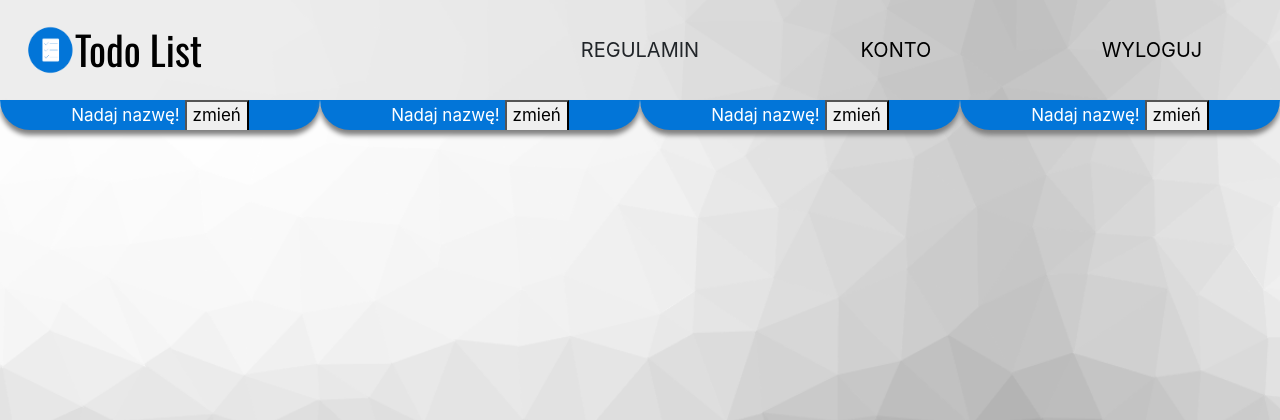
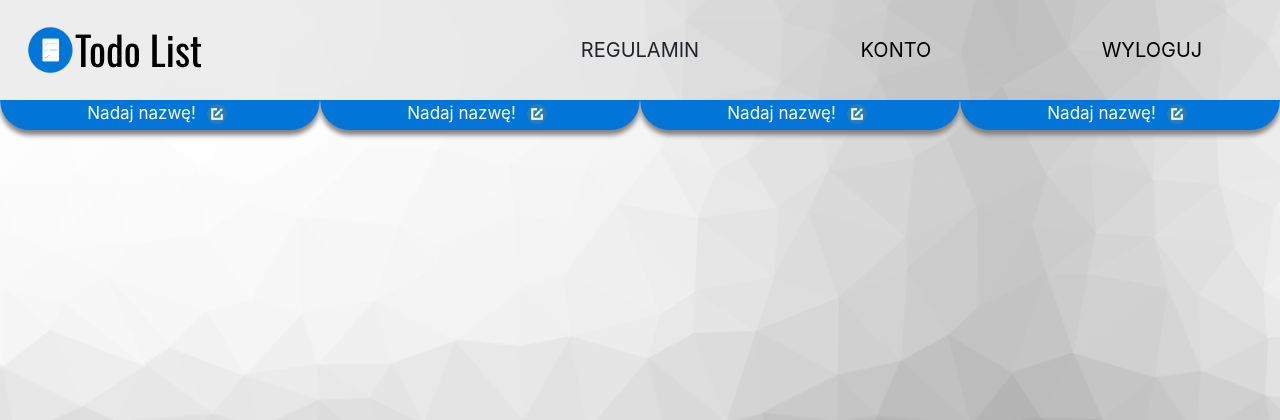
Before and after one commit to JakubC0401/projektG-owaniaHTML, a PHP site: page /mainpage.php in a window 1280 px wide. Shown: the top 420 px of the page. Run offline with PHP 8.4, Linux system fonts and the light colour scheme; the visitor is signed in with stand-in values (Sample User, id 1); data that the repository does not hold is empty; some libraries are stand-ins or nearby versions.

Commit message:
poprawka wygladu buttonow

```diff
--- a/mainpage.php
+++ b/mainpage.php
@@ -124,13 +124,14 @@ function addFirstName($karta){
         <ul class="NotesNav">
             <li class="movedown">
                 <label><?php showName("pierwszakarta"); ?></label>
-                <button onclick="showForm('changeNameForm1')">zmień</button>
+                <button class="transparentButton" onclick="showForm('changeNameForm1')"><img src='edit.png'
+                        style=" width:20px; height:20px;" ></button>
+                <ul style="list-style-type:none">
                 <form method="POST" id="changeNameForm1" style="display:none;">
                     <input type="text" placeholder="Wpisz nazwę" name="newName" class="form-control" style="width: 50%; float: left;"/>
                     <input type="hidden" name="id" id="id" value="1"/>
                     <input type="submit" value="Zmień" name="change" class="btn btn-secondary"/>
                 </form>
-                <ul style="list-style-type:none">
                 <form method="POST">
                     <input type="text" placeholder="Wpisz notatkę" name="newNote" class="form-control" style="width: 50%; float: left;"/>
                     <input type="submit" value="Dodaj" name="dodajZakupy" class="btn btn-secondary"/>
@@ -143,13 +144,14 @@ function addFirstName($karta){
             </li>
             <li class="movedown">
                 <label><?php showName("drugakarta"); ?></label>
-                <button onclick="showForm('changeNameForm2')">zmień</button>
+                <button class="transparentButton" onclick="showForm('changeNameForm2')"><img src='edit.png'
+                        style=" width:20px; height:20px;" ></button>
+                <ul style="list-style-type:none">
                 <form method="POST" id="changeNameForm2" style="display:none;">
                     <input type="text" placeholder="Wpisz nazwę" name="newName" class="form-control" style="width: 50%; float: left;"/>
                     <input type="hidden" name="id" id="id" value="2"/>
                     <input type="submit" value="Zmień" name="change" class="btn btn-secondary"/>
                 </form>
-                <ul style="list-style-type:none">
                     <form method="POST">
                         <input type="text" placeholder="Wpisz notatkę" name="newNote" class="form-control" style="width: 50%; float: left;"/>
                         <input type="submit" value="Dodaj" name="dodajStudia" class="btn btn-secondary"/>
@@ -162,13 +164,14 @@ function addFirstName($karta){
             </li>
             <li class="movedown">
                 <label><?php showName("trzeciakarta"); ?></label>
-                <button onclick="showForm('changeNameForm3')">zmień</button>
+                <button class="transparentButton" onclick="showForm('changeNameForm3')"><img src='edit.png'
+                        style=" width:20px;height:20px;" ></button>
+                <ul style="list-style-type:none">
                 <form method="POST" id="changeNameForm3" style="display:none;">
                     <input type="text" placeholder="Wpisz nazwę" name="newName" class="form-control" style="width: 50%; float: left;"/>
                     <input type="hidden" name="id" id="id" value="3"/>
                     <input type="submit" value="Zmień" name="change" class="btn btn-secondary"/>
                 </form>
-                <ul style="list-style-type:none">
                     <form method="POST">
                         <input type="text" placeholder="Wpisz notatkę" name="newNote" class="form-control" style="width: 50%; float: left;"/>
                         <input type="submit" value="Dodaj" name="dodajWakacje" class="btn btn-secondary"/>
@@ -181,13 +184,14 @@ function addFirstName($karta){
             </li>
             <li class="movedown">
                 <label><?php showName("czwartakarta"); ?></label>
-                <button onclick="showForm('changeNameForm4')">zmień</button>
+                <button class="transparentButton" onclick="showForm('changeNameForm4')"><img src='edit.png'
+                        style=" width:20px; height:20px;" ></button>
+                <ul style="list-style-type:none">
                 <form method="POST" id="changeNameForm4" style="display:none;">
                     <input type="text" placeholder="Wpisz nazwę" name="newName" class="form-control" style="width: 50%; float: left;"/>
                     <input type="hidden" name="id" id="id" value="4"/>
                     <input type="submit" value="Zmień" name="change" class="btn btn-secondary"/>
                 </form>
-                <ul style="list-style-type:none">
                     <form method="POST">
                         <input type="text" placeholder="Wpisz notatkę" name="newNote" class="form-control" style="width: 50%; float: left;"/>
                         <input type="submit" value="Dodaj" name="dodajZajecia" class="btn btn-secondary"/>
--- a/style.css
+++ b/style.css
@@ -312,3 +312,12 @@ h1{
   background: rgb(122, 163, 252);
   border-radius: 10px;
 }
+
+.transparentButton{
+  background-color: Transparent;
+  background-repeat:no-repeat;
+  border: none;
+  cursor:pointer;
+  overflow: hidden;
+  outline:none;
+}
```
